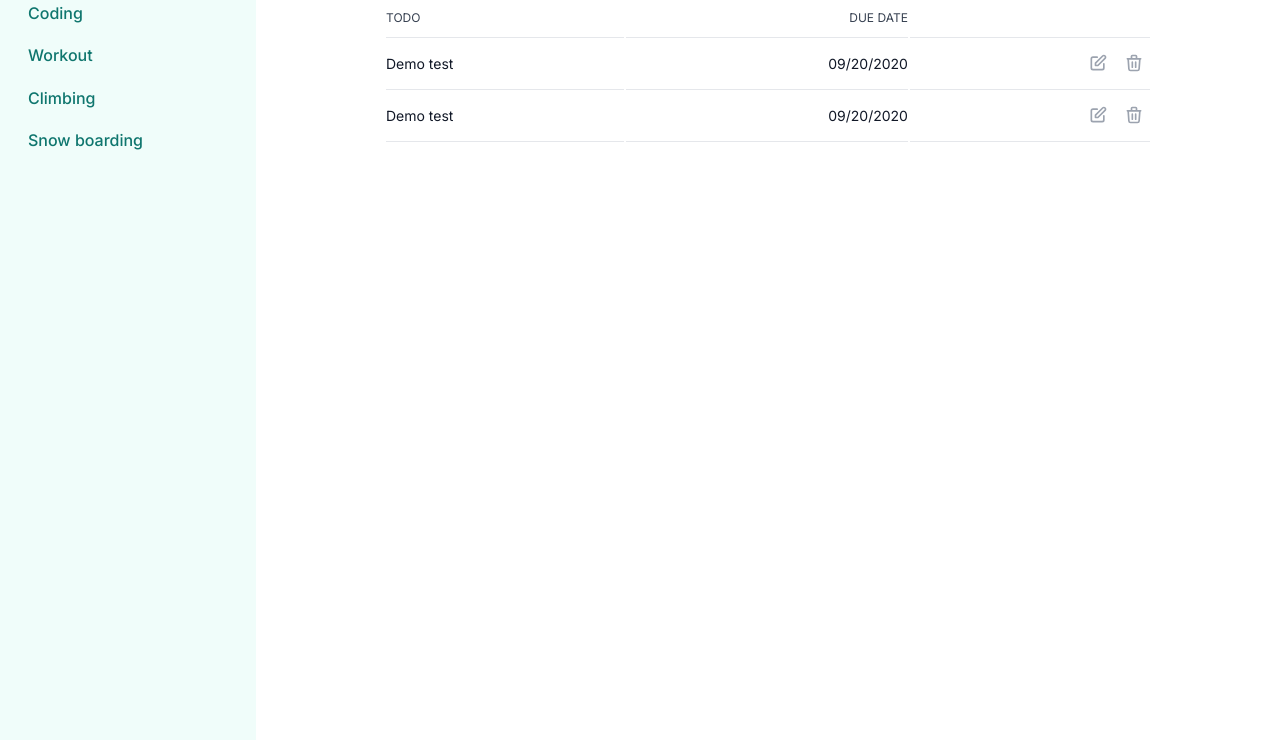
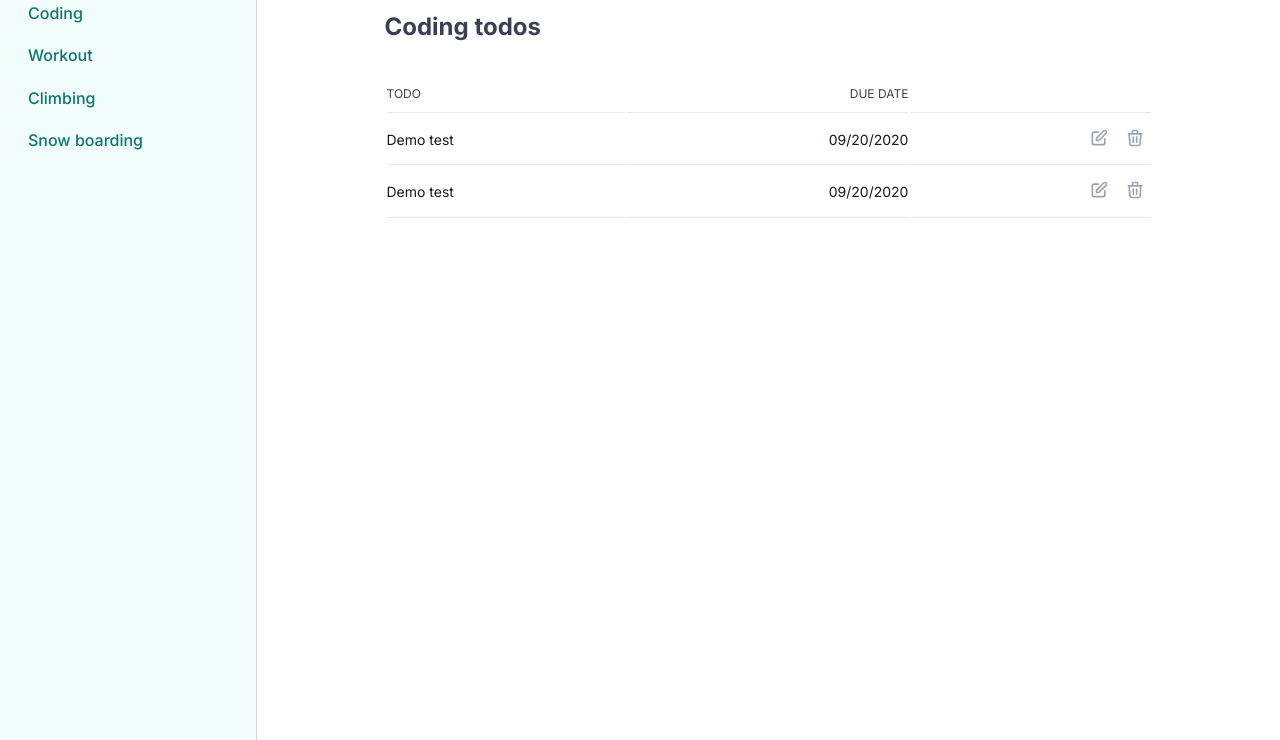
Before and after one commit to abeidahmed/todo-list-js, a website built with webpack: page dist/index.html in a window 1280 px wide. Shown: the part 60-800 px from the top of the page. Built offline with Linux system fonts and the light colour scheme.

Commit message:
Add todo project heading

```diff
--- a/src/stylesheets/_sidebar.scss
+++ b/src/stylesheets/_sidebar.scss
@@ -2,6 +2,7 @@
   width: 16rem;
   background-color: $teal-50;
   height: 100vh;
+  border-right: 1px solid $gray-300;
 }
 
 .sidebar-container {
--- a/src/stylesheets/_todos.scss
+++ b/src/stylesheets/_todos.scss
@@ -1,12 +1,19 @@
 .todo-container {
   max-width: 768px;
-  padding: 0 24px;
+  padding: 16px 24px;
   margin: 0 auto;
+
+  h1 {
+    font-size: 24px;
+    font-weight: 900;
+    color: $gray-700;
+  }
 }
 
 .todo-table {
   width: 100%;
   text-align: left;
+  margin-top: 32px;
 }
 
 .table-head {
```
Also changed, not shown: dist/index.html, dist/main.js.
